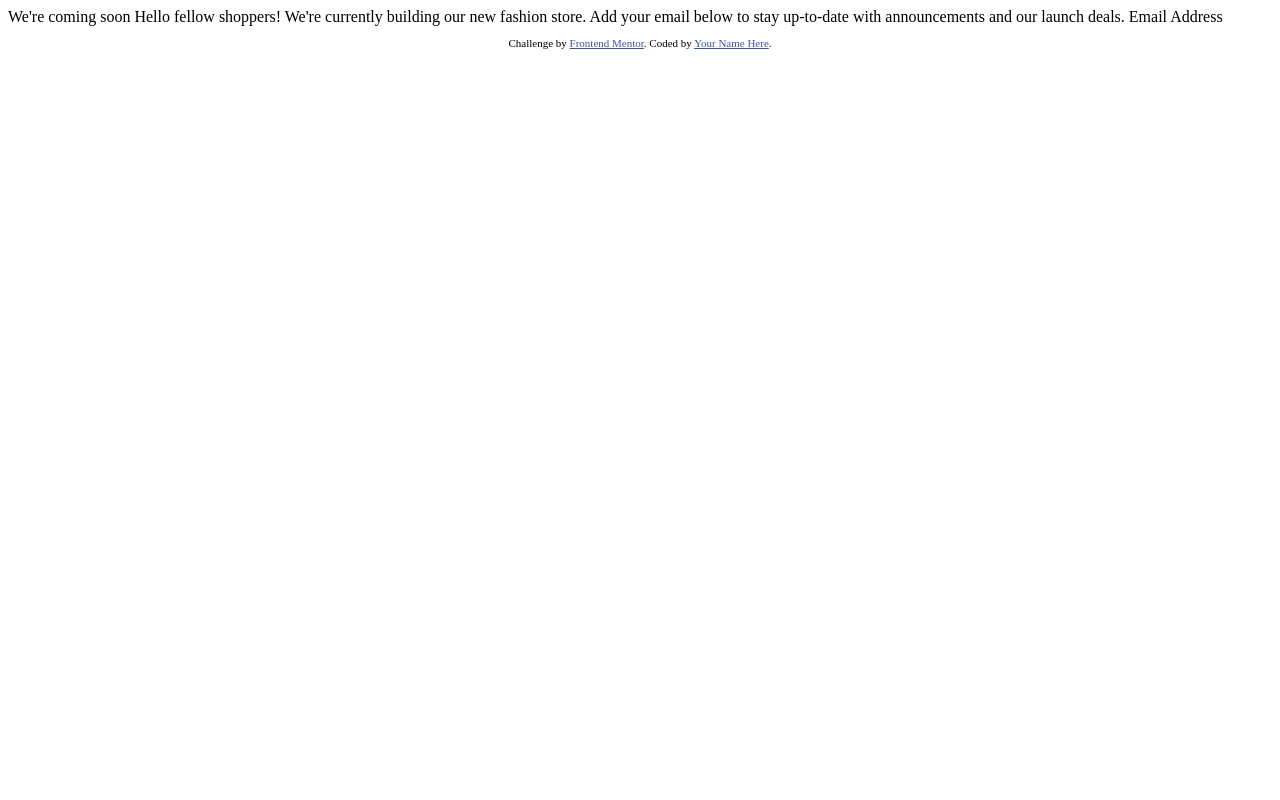
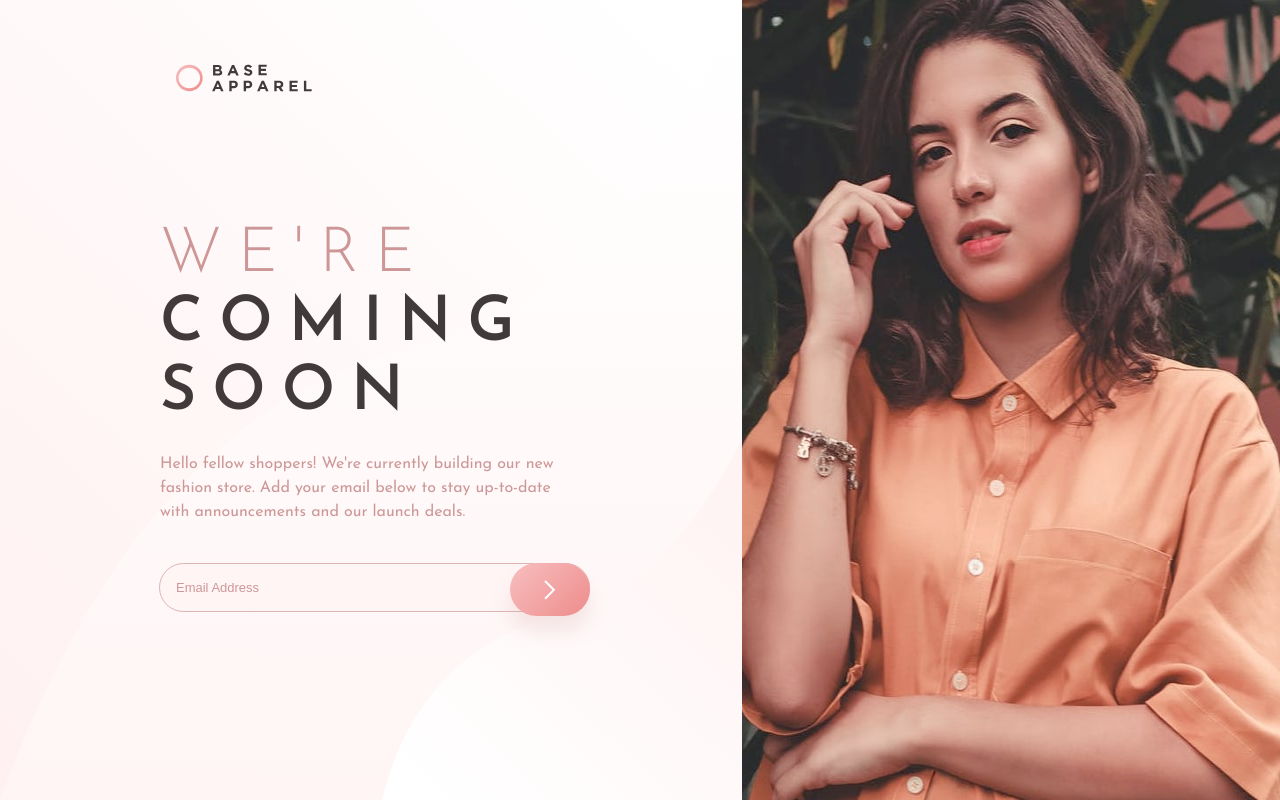
Before and after one commit to seekinfox/base-apparel-coming-soon-master, a plain HTML site: page index.html in a window 1280 px wide. Drawn offline with Linux system fonts and the light colour scheme.

Commit message:
Add files via upload

```diff
--- a/index.html
+++ b/index.html
@@ -1,33 +1,59 @@
 <!DOCTYPE html>
 <html lang="en">
+
 <head>
     <meta charset="UTF-8">
     <meta name="viewport" content="width=device-width, initial-scale=1.0"> <!-- displays site properly based on user's device -->
+    <script type="text/javascript" href="main.js"></script>
+    <link rel="icon" type="image/png" sizes="32x32" href="./images/favicon-32x32.png">
+    <link rel="stylesheet" href="style.css">
+    <title>Frontend Mentor | Base Apparel coming soon page</title>
+    <link rel="preconnect" href="https://fonts.googleapis.com">
+    <link rel="preconnect" href="https://fonts.gstatic.com" crossorigin>
+    <link href="https://fonts.googleapis.com/css2?family=Josefin+Sans:wght@300;400;600&display=swap" rel="stylesheet">
 
-  <link rel="icon" type="image/png" sizes="32x32" href="./images/favicon-32x32.png">
+</head>
 
-  <title>Frontend Mentor | Base Apparel coming soon page</title>
-
-  <!-- Feel free to remove these styles or customise in your own stylesheet 👍 -->
-  <style>
-    .attribution { font-size: 11px; text-align: center; }
-    .attribution a { color: hsl(228, 45%, 44%); }
-  </style>
-</head>
 <body>
 
-  We're coming soon
+    <header>
+        <div class="logo">
+            <img src="https://raw.githubusercontent.com/seekinfox/base-apparel-coming-soon-master/b7955a29284e66e0003c8435219b419adcdfc7f0/images/logo.svg" alt="LOGO">
+        </div>
 
+    </header>
+    <main>
+        <div class="hero">
+            <img class="hero-mobile" src="https://raw.githubusercontent.com/seekinfox/base-apparel-coming-soon-master/main/images/hero-mobile.jpg" alt="pretty-model">
+            <img class="hero-desktop" src="https://raw.githubusercontent.com/seekinfox/base-apparel-coming-soon-master/main/images/hero-desktop.jpg" alt="">
+        </div>
+        <div class="desktop-section-two">
+            <p class="tag-line">
+                <span>We're</span> coming soon
+            </p>
+            <p class="paragraph">
                 Hello fellow shoppers! We're currently building our new fashion store.
                 Add your email below to stay up-to-date with announcements and our launch deals.
+            </p>
+            <div class="email">
 
-  Email Address
+                <input type="text" id="email" placeholder="Email Address">
 
+                <img class="warning-dot" id="dot" src="https://raw.githubusercontent.com/seekinfox/base-apparel-coming-soon-master/b7955a29284e66e0003c8435219b419adcdfc7f0/images/icon-error.svg" alt="!!">
+                <a class="button" onclick="verify()">
+                    <svg xmlns="http://www.w3.org/2000/svg" width="12" height="20">
+                        <path fill="none" stroke="#FFF" stroke-width="2" d="M1 1l8.836 8.836L1 18.671" />
+                    </svg>
+                </a>
+                <p class="warning" id="demo"></p>
+            </div>
+
+        </div>
+    </main>
     <footer>
-    <p class="attribution">
-      Challenge by <a href="https://www.frontendmentor.io?ref=challenge" target="_blank">Frontend Mentor</a>.
-      Coded by <a href="#">Your Name Here</a>.
-    </p>
+
     </footer>
 </body>
+
+
 </html>
--- /dev/null
+++ b/style.css
@@ -0,0 +1,255 @@
+* {
+    box-sizing: border-box;
+    margin: 0;
+    padding: 0;
+}
+
+body,
+html,
+main {
+    width: 100vw;
+    min-height: 100%;
+    font-size: 16px;
+    font-family: 'Josefin Sans', sans-serif;
+    background: linear-gradient(180deg, hsl(0, 0%, 100%), hsl(0, 100%, 98%));
+    display: flex;
+    flex-direction: column;
+    align-items: center;
+    z-index: -1;
+}
+
+:root {
+    --Desaturated-Red: hsl(0, 36%, 70%);
+    --Soft-Red: hsl(0, 93%, 68%);
+    --Dark-Grayish-Red: hsl(0, 6%, 24%);
+    --Linear: linear-gradient: (135deg, from hsl(0, 80%, 86%), to hsl(0, 74%, 74%));
+    --Linear-two: linear-gradient (135deg, hsl(0, 0%, 100%), hsl(0, 100%, 98%));
+}
+
+header {
+    width: 100%;
+}
+
+.logo {
+    max-width: 400px;
+    width: 100%;
+    min-width: 300px;
+}
+
+.logo img {
+    width: 100px;
+    margin: 2rem auto 2rem 2rem;
+
+}
+
+.hero {
+    display: flex;
+    justify-content: center;
+    width: 100%;
+}
+
+.hero .hero-desktop {
+    display: none;
+}
+
+.hero img {
+    width: 100%;
+}
+
+.desktop-section-two {
+    display: flex;
+    flex-direction: column;
+    align-items: center;
+}
+
+.tag-line {
+    font-weight: 600;
+    color: var(--Dark-Grayish-Red);
+    text-align: center;
+    font-size: 2.4rem;
+    line-height: 1.1;
+    letter-spacing: 0.6rem;
+    text-transform: uppercase;
+    padding: 3.6rem 4rem 1rem 4rem;
+}
+
+.tag-line span {
+    font-weight: 300;
+    color: var(--Desaturated-Red);
+}
+
+.paragraph {
+    text-align: center;
+    font-size: 14px;
+    color: var(--Desaturated-Red);
+    line-height: 1.5;
+    padding: 0 2rem 2.1rem 2rem;
+}
+
+.email {
+    position: relative;
+    width: 19.5rem;
+    display: flex;
+    flex-direction: column;
+    justify-content: center;
+    align-items: center;
+    padding-bottom: 5rem;
+}
+
+input[type="text"] {
+    font-size: 13px;
+    border: none;
+    padding: 0.8rem 0 0.8rem 1.5rem;
+    width: 19.5rem;
+    outline: 0.5px solid hsla(0, 36%, 70%, 0.7);
+    border-radius: 2rem;
+    background: hsl(0, 100%, 98%);
+}
+
+/*email fail warning section*/
+.email .warning-dot {
+    width: 6%;
+    opacity: 0;
+    position: absolute;
+    top: 10%;
+    right: 22%;
+}
+
+a {
+    display: flex;
+    width: 3.9rem;
+    height: 2.9rem;
+    position: absolute;
+    top: -1px;
+    right: -1px;
+    border: none;
+    border-radius: 2rem;
+    background: linear-gradient(135deg, hsl(0, 80%, 86%), hsl(0, 74%, 74%));
+    box-shadow: 0px 1rem 20px hsla(0, 36%, 70%, 0.2);
+    cursor: pointer;
+    z-index: 1;
+}
+
+.button:hover {
+    background: linear-gradient(135deg, hsl(0, 90%, 90%), hsl(0, 90%, 90%));
+    box-shadow: 0px 1rem 10px hsla(0, 36%, 70%, 0.5);
+}
+
+svg {
+    margin: auto;
+}
+
+/*email warning text section*/
+.warning {
+    align-self: flex-start;
+    margin-top: 0.5rem;
+    padding-left: 1.5rem;
+    color: var(--Soft-Red);
+}
+
+::placeholder {
+    color: var(--Desaturated-Red);
+}
+
+@media (min-width: 1000px) {
+    * {
+        box-sizing: border-box;
+    }
+
+    body,
+    html {
+        min-width: 100%;
+        width: 100vw;
+        height: 100vh;
+        position: relative;
+        align-items: flex-start;
+    }
+    main::before {
+        content: "";
+        position: fixed;
+        min-height: 100%;
+        z-index: -1;
+        min-width: 100%;
+        background: url("https://raw.githubusercontent.com/seekinfox/base-apparel-coming-soon-master/b7955a29284e66e0003c8435219b419adcdfc7f0/images/bg-pattern-desktop.svg");
+        background-size: 60% 100%;
+        background-repeat: no-repeat;
+    }
+
+    header {
+        position: absolute;
+        top: 2rem;
+        padding-left: 9rem;
+    }
+
+    .logo img {
+        width: 8.5rem;
+    }
+
+    /*   image and para. section */
+    main {
+
+        flex-direction: row-reverse;
+        justify-content: space-between;
+    }
+
+    .hero {
+        max-width: 42%;
+        width: 100%;
+        min-width: 30%;
+        height: 100%;
+    }
+
+    .hero .hero-mobile {
+        display: none;
+
+    }
+
+    .hero img.hero-desktop {
+        display: block;
+        width: 100%;
+    }
+
+    .desktop-section-two {
+        width: 40%;
+        display: flex;
+        flex-direction: column;
+        align-items: flex-start;
+        margin-left: 10rem;
+        margin-top: 4rem
+    }
+
+    .tag-line,
+    .paragraph {
+        padding-left: 0;
+        padding-right: 7rem;
+        text-align: left;
+    }
+    .paragraph {
+        font-size: 16px;
+        padding-bottom: 2.5rem;
+    }
+
+    .tag-line {
+        font-size: 3.9rem;
+        letter-spacing: 1rem;
+        padding-bottom: 1.5rem;
+    }
+
+    .email {
+        width: auto;
+    }
+
+    input[type="text"] {
+        width: 26.8rem;
+        padding: 1rem;
+    }
+
+    a {
+        width: 5rem;
+      height: 3.3rem;
+    }
+
+    .email .warning-dot {
+        right: 25%;
+    }
+}
```
Also changed, not shown: main.js (added, +24 -0 lines). Lines whose indentation alone changed are shown as unchanged.
